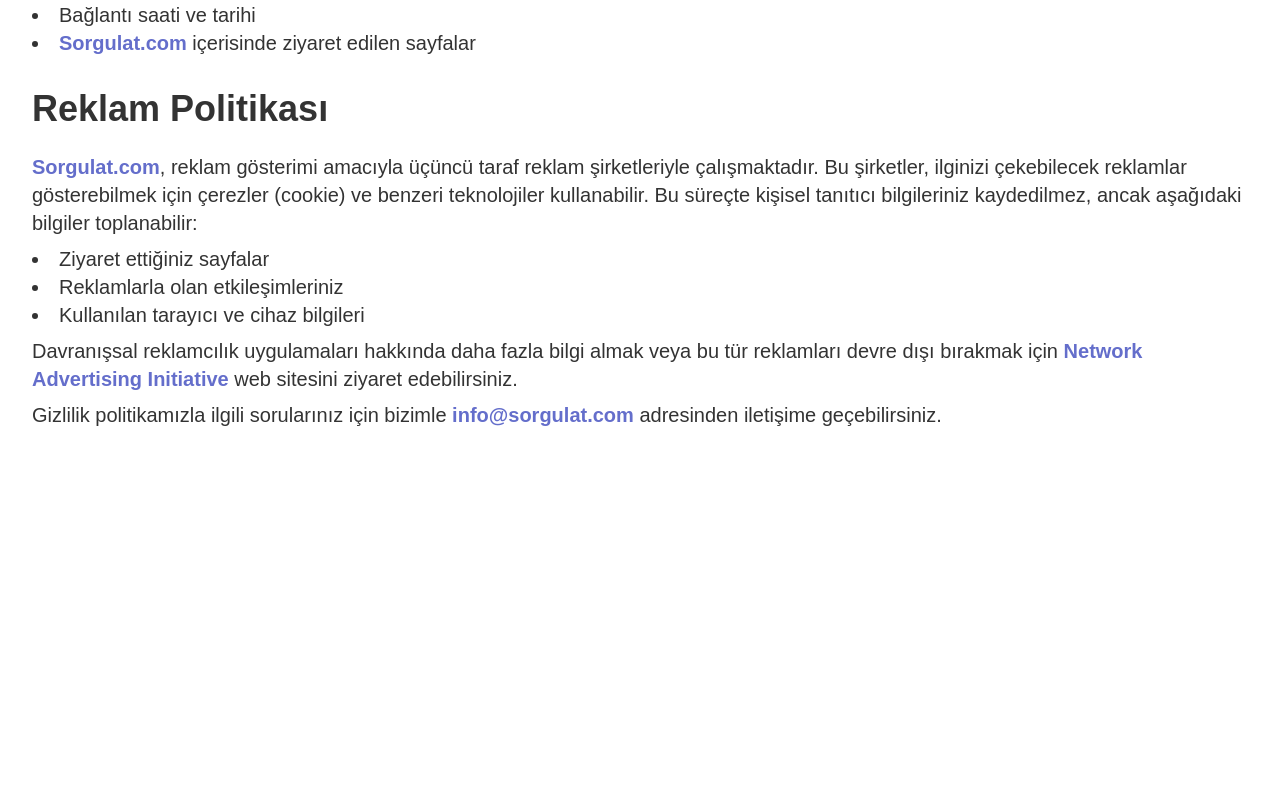
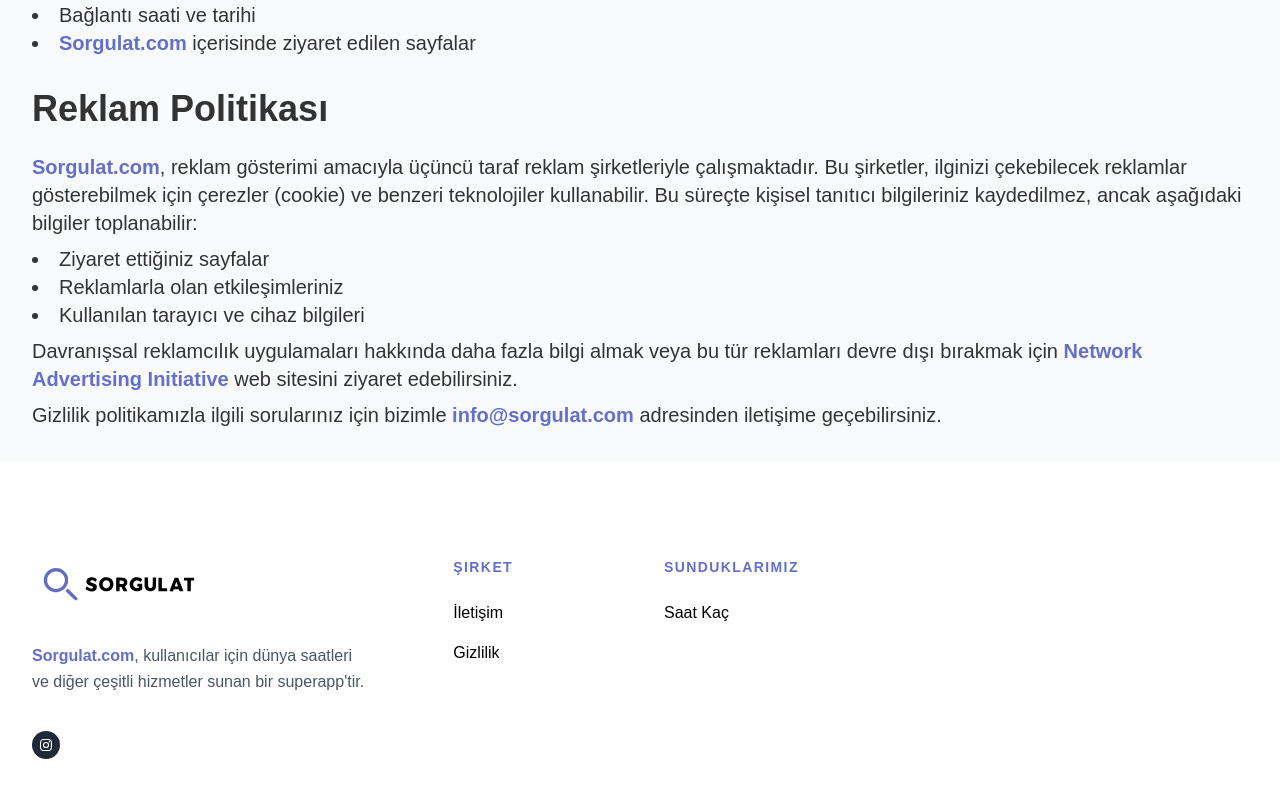
Before and after one commit to malikozturkk/sorgulat-superapp, a Next.js app: page /gizlilik in a window 1280 px wide. Shown: the part 546-1344 px from the top of the page. Before the commit the page ends 1007 px from the top, so only its background shows below. Built offline with nearby package versions, Linux system fonts and the light colour scheme; no server answers.

Commit message:
feat: add footer

```diff
--- a/src/app/gizlilik/page.tsx
+++ b/src/app/gizlilik/page.tsx
@@ -10,27 +10,27 @@
             <div className="px-4 mx-auto max-w-7xl sm:px-6 lg:px-8 flex flex-col gap-4 pb-4 md:pb-8 md:gap-8">
                 <div className='flex flex-col gap-1 md:gap-2'>
                     <h1 className="text-2xl md:text-4xl font-extrabold mb-2 md:mb-4">Kullanım Şartları</h1>
-                    <p className="text-sm md:text-xl"><Link className='text-primary font-bold hover:opacity-80 duration-150' href="https://sorgulat.com">Sorgulat.com</Link>, kullanıcılara dünya saatleri ve diğer çeşitli hizmetler sunan bir superapp'tir.</p>
+                    <p className="text-sm md:text-xl"><Link className='text-primary font-bold hover:opacity-80 duration-150' href="/">Sorgulat.com</Link>, kullanıcılara dünya saatleri ve diğer çeşitli hizmetler sunan bir superapp'tir.</p>
                     <ul className="list-inside list-disc text-sm md:text-xl">
-                        <li><Link className='text-primary font-bold hover:opacity-80 duration-150' href="https://sorgulat.com">Sorgulat.com</Link> yalnızca bireysel kullanım için tasarlanmıştır. Otomatik yenileme, metin veya uygulamalar içinden doğrudan erişim yasaktır.</li>
-                        <li>Eğer uygulamanız için zaman senkronizasyonuna veya diğer verilerimize erişime ihtiyacınız varsa, lütfen bizimle <Link className='text-primary font-bold hover:opacity-80 duration-150' href="https://sorgulat.com/iletisim" target='_blank'>iletişime</Link> geçerek API kullanımı hakkında bilgi alın.</li>
+                        <li><Link className='text-primary font-bold hover:opacity-80 duration-150' href="/">Sorgulat.com</Link> yalnızca bireysel kullanım için tasarlanmıştır. Otomatik yenileme, metin veya uygulamalar içinden doğrudan erişim yasaktır.</li>
+                        <li>Eğer uygulamanız için zaman senkronizasyonuna veya diğer verilerimize erişime ihtiyacınız varsa, lütfen bizimle <Link className='text-primary font-bold hover:opacity-80 duration-150' href="/iletisim" target='_blank'>iletişime</Link> geçerek API kullanımı hakkında bilgi alın.</li>
                         <li>Siteyi kullanarak, bu kullanım Şartlarını kabul etmiş sayılırsınız.</li>
                     </ul>
                 </div>
 
                 <div className='flex flex-col gap-1 md:gap-2'>
                     <h1 className="text-2xl md:text-4xl font-extrabold mb-2 md:mb-4">Gizlilik Politikası</h1>
-                    <p className="text-sm md:text-xl"><Link className='text-primary font-bold hover:opacity-80 duration-150' href="https://sorgulat.com">Sorgulat.com</Link>, kullanıcıların kişisel bilgilerini toplamamaktadır. Ancak, istatistiksel analiz yapmak ve hizmet kalitesini arttırmak amacıyla teknik bilgiler kaydedilmektedir. Bu bilgiler şunları içerebilir:</p>
+                    <p className="text-sm md:text-xl"><Link className='text-primary font-bold hover:opacity-80 duration-150' href="/">Sorgulat.com</Link>, kullanıcıların kişisel bilgilerini toplamamaktadır. Ancak, istatistiksel analiz yapmak ve hizmet kalitesini arttırmak amacıyla teknik bilgiler kaydedilmektedir. Bu bilgiler şunları içerebilir:</p>
                     <ul className="list-inside list-disc text-sm md:text-xl">
                         <li>Tarayıcı türü ve versiyonu</li>
                         <li>Bağlantı saati ve tarihi</li>
-                        <li><Link className='text-primary font-bold hover:opacity-80 duration-150' href="https://sorgulat.com">Sorgulat.com</Link> içerisinde ziyaret edilen sayfalar</li>
+                        <li><Link className='text-primary font-bold hover:opacity-80 duration-150' href="/">Sorgulat.com</Link> içerisinde ziyaret edilen sayfalar</li>
                     </ul>
                 </div>
 
                 <div className='flex flex-col gap-1 md:gap-2'>
                     <h1 className="text-2xl md:text-4xl font-extrabold mb-2 md:mb-4">Reklam Politikası</h1>
-                    <p className="text-sm md:text-xl"><Link className='text-primary font-bold hover:opacity-80 duration-150' href="https://sorgulat.com">Sorgulat.com</Link>, reklam gösterimi amacıyla üçüncü taraf reklam şirketleriyle çalışmaktadır. Bu şirketler, ilginizi çekebilecek reklamlar gösterebilmek için çerezler (cookie) ve benzeri teknolojiler kullanabilir. Bu süreçte kişisel tanıtıcı bilgileriniz kaydedilmez, ancak aşağıdaki bilgiler toplanabilir:</p>
+                    <p className="text-sm md:text-xl"><Link className='text-primary font-bold hover:opacity-80 duration-150' href="/">Sorgulat.com</Link>, reklam gösterimi amacıyla üçüncü taraf reklam şirketleriyle çalışmaktadır. Bu şirketler, ilginizi çekebilecek reklamlar gösterebilmek için çerezler (cookie) ve benzeri teknolojiler kullanabilir. Bu süreçte kişisel tanıtıcı bilgileriniz kaydedilmez, ancak aşağıdaki bilgiler toplanabilir:</p>
                     <ul className="list-inside list-disc text-sm md:text-xl">
                         <li>Ziyaret ettiğiniz sayfalar</li>
                         <li>Reklamlarla olan etkileşimleriniz</li>
--- a/src/app/globals.css
+++ b/src/app/globals.css
@@ -4,6 +4,7 @@
 
 body {
   color: #333;
+  background: #f9fafb;
   cursor: pointer;
   font-family: TimeTraveler, Arial, Helvetica, sans-serif
 }
--- a/src/app/iletisim/page.tsx
+++ b/src/app/iletisim/page.tsx
@@ -8,14 +8,13 @@
 export default async function Contact() {
     return (
         <div className="px-4 mx-auto max-w-7xl sm:px-6 lg:px-8 flex flex-col gap-1 pb-6 md:pb-12 md:gap-2">
-
             <h1 className='text-2xl md:text-4xl font-extrabold mb-4 md:mb-6'>
                 <Link className='text-primary font-bold hover:opacity-80 duration-150' href="mailto:info@sorgulat.com">
                     Sorgulat.com
                 </Link>{' '}ile iletişime geçin
             </h1>
             <p className="text-sm md:text-lg leading-relaxed">
-                <Link className='text-primary font-bold hover:opacity-80 duration-150' href="https://sorgulat.com">
+                <Link className='text-primary font-bold hover:opacity-80 duration-150' href="/">
                     Sorgulat.com
                 </Link>{' '}hakkında düşüncelerinizi bizimle paylaşın! Platformumuzla ilgili önerileriniz, şikayetleriniz veya sorularınız varsa bizimle iletişime geçmekten çekinmeyin.
             </p>
@@ -26,10 +25,28 @@
                         E-posta: <Link className='text-primary font-bold hover:opacity-80 duration-150' href="mailto:info@sorgulat.com">info@sorgulat.com</Link>
                     </li>
                     <li>
-                        Web Sitesi: <Link className='text-primary font-bold hover:opacity-80 duration-150' href="https://sorgulat.com">sorgulat.com</Link>
+                        Web Sitesi: <Link className='text-primary font-bold hover:opacity-80 duration-150' href="/">sorgulat.com</Link>
                     </li>
-                    <li>
-                        Sosyal Medya: <span className='text-gray-600'>Yakında!</span>
+                    <li className='list-none flex items-center gap-2'>
+                        <h3>Sosyal Medya:</h3>
+                        <a
+                        target="_blank"
+                        title="Sorgulat - Instagram"
+                        className="flex items-center justify-center text-white transition-all duration-200 bg-[#1f2937] rounded-full w-7 h-7 hover:bg-red focus:bg-red"
+                        href="https://www.instagram.com/sorgulatcom/"
+                        rel="noopener noreferrer"
+                        >
+                        <svg
+                            className="w-4 h-4"
+                            xmlns="http://www.w3.org/2000/svg"
+                            viewBox="0 0 24 24"
+                            fill="currentColor"
+                        >
+                            <path d="M11.999 7.377a4.623 4.623 0 1 0 0 9.248 4.623 4.623 0 0 0 0-9.248zm0 7.627a3.004 3.004 0 1 1 0-6.008 3.004 3.004 0 0 1 0 6.008z"></path>
+                            <circle cx="16.806" cy="7.207" r="1.078"></circle>
+                            <path d="M20.533 6.111A4.605 4.605 0 0 0 17.9 3.479a6.606 6.606 0 0 0-2.186-.42c-.963-.042-1.268-.054-3.71-.054s-2.755 0-3.71.054a6.554 6.554 0 0 0-2.184.42 4.6 4.6 0 0 0-2.633 2.632 6.585 6.585 0 0 0-.419 2.186c-.043.962-.056 1.267-.056 3.71 0 2.442 0 2.753.056 3.71.015.748.156 1.486.419 2.187a4.61 4.61 0 0 0 2.634 2.632 6.584 6.584 0 0 0 2.185.45c.963.042 1.268.055 3.71.055s2.755 0 3.71-.055a6.615 6.615 0 0 0 2.186-.419 4.613 4.613 0 0 0 2.633-2.633c.263-.7.404-1.438.419-2.186.043-.962.056-1.267.056-3.71s0-2.753-.056-3.71a6.581 6.581 0 0 0-.421-2.217zm-1.218 9.532a5.043 5.043 0 0 1-.311 1.688 2.987 2.987 0 0 1-1.712 1.711 4.985 4.985 0 0 1-1.67.311c-.95.044-1.218.055-3.654.055-2.438 0-2.687 0-3.655-.055a4.96 4.96 0 0 1-1.669-.311 2.985 2.985 0 0 1-1.719-1.711 5.08 5.08 0 0 1-.311-1.669c-.043-.95-.053-1.218-.053-3.654 0-2.437 0-2.686.053-3.655a5.038 5.038 0 0 1 .311-1.687c.305-.789.93-1.41 1.719-1.712a5.01 5.01 0 0 1 1.669-.311c.951-.043 1.218-.055 3.655-.055s2.687 0 3.654.055a4.96 4.96 0 0 1 1.67.311 2.991 2.991 0 0 1 1.712 1.712 5.08 5.08 0 0 1 .311 1.669c.043.951.054 1.218.054 3.655 0 2.436 0 2.698-.043 3.654h-.011z"></path>
+                        </svg>
+                        </a>
                     </li>
                 </ul>
             </div>
--- a/src/app/layout.tsx
+++ b/src/app/layout.tsx
@@ -3,6 +3,7 @@
 import Navbar from "@/components/Navbar";
 import { defaultMetadata, metadataConfig } from "./metadataConfig";
 import AdSense from "@/components/AdSense";
+import Footer from "@/components/Footer";
 
 export default function RootLayout({
   children,
@@ -17,6 +18,7 @@
       <body>
         <Navbar />
         {children}
+        <Footer />
       </body>
     </html >
   );
--- /dev/null
+++ b/src/components/Footer/index.tsx
@@ -0,0 +1,90 @@
+import Image from "next/image";
+import Link from "next/link";
+
+const Footer: React.FC = () => {
+  return (
+    <footer className="py-10 bg-white sm:pt-16 lg:pt-24">
+      <div className="px-4 mx-auto sm:px-6 lg:px-8 max-w-7xl">
+        <div className="grid grid-cols-2 md:col-span-3 lg:grid-cols-6 gap-y-16 gap-x-12">
+          <div className="col-span-2 md:col-span-3 lg:col-span-2 lg:pr-8">
+            <Link href="/" title="Logo" className="flex-shrink-0 flex font-semibold text-xl">
+              <Image src="/icons/logo.svg" width={173.5} height={58.5} alt="Sorgulat Logo" />
+            </Link>
+            <p className="text-base leading-relaxed text-[#4b5563] mt-7">
+              <Link className="text-primary font-bold hover:opacity-80 duration-150" href="/" aria-label="Visit Sorgulat Website">
+                Sorgulat.com
+              </Link>, kullanıcılar için dünya saatleri ve diğer çeşitli hizmetler sunan bir superapp'tir.
+            </p>
+            <ul className="flex items-center space-x-3 mt-9">
+              <li>
+              <Link
+                  target="_blank"
+                  title="Sorgulat - Instagram"
+                  className="flex items-center justify-center text-white transition-all duration-200 bg-[#1f2937] rounded-full w-7 h-7 hover:bg-red focus:bg-red"
+                  href="https://www.instagram.com/sorgulatcom/"
+                  rel="noopener noreferrer"
+                  aria-label="Sorgulat Instagram"
+                >
+                  <svg
+                    className="w-4 h-4"
+                    xmlns="http://www.w3.org/2000/svg"
+                    viewBox="0 0 24 24"
+                    fill="currentColor"
+                  >
+                    <path d="M11.999 7.377a4.623 4.623 0 1 0 0 9.248 4.623 4.623 0 0 0 0-9.248zm0 7.627a3.004 3.004 0 1 1 0-6.008 3.004 3.004 0 0 1 0 6.008z"></path>
+                    <circle cx="16.806" cy="7.207" r="1.078"></circle>
+                    <path d="M20.533 6.111A4.605 4.605 0 0 0 17.9 3.479a6.606 6.606 0 0 0-2.186-.42c-.963-.042-1.268-.054-3.71-.054s-2.755 0-3.71.054a6.554 6.554 0 0 0-2.184.42 4.6 4.6 0 0 0-2.633 2.632 6.585 6.585 0 0 0-.419 2.186c-.043.962-.056 1.267-.056 3.71 0 2.442 0 2.753.056 3.71.015.748.156 1.486.419 2.187a4.61 4.61 0 0 0 2.634 2.632 6.584 6.584 0 0 0 2.185.45c.963.042 1.268.055 3.71.055s2.755 0 3.71-.055a6.615 6.615 0 0 0 2.186-.419 4.613 4.613 0 0 0 2.633-2.633c.263-.7.404-1.438.419-2.186.043-.962.056-1.267.056-3.71s0-2.753-.056-3.71a6.581 6.581 0 0 0-.421-2.217zm-1.218 9.532a5.043 5.043 0 0 1-.311 1.688 2.987 2.987 0 0 1-1.712 1.711 4.985 4.985 0 0 1-1.67.311c-.95.044-1.218.055-3.654.055-2.438 0-2.687 0-3.655-.055a4.96 4.96 0 0 1-1.669-.311 2.985 2.985 0 0 1-1.719-1.711 5.08 5.08 0 0 1-.311-1.669c-.043-.95-.053-1.218-.053-3.654 0-2.437 0-2.686.053-3.655a5.038 5.038 0 0 1 .311-1.687c.305-.789.93-1.41 1.719-1.712a5.01 5.01 0 0 1 1.669-.311c.951-.043 1.218-.055 3.655-.055s2.687 0 3.654.055a4.96 4.96 0 0 1 1.67.311 2.991 2.991 0 0 1 1.712 1.712 5.08 5.08 0 0 1 .311 1.669c.043.951.054 1.218.054 3.655 0 2.436 0 2.698-.043 3.654h-.011z"></path>
+                  </svg>
+                </Link>
+              </li>
+            </ul>
+          </div>
+
+          <div>
+            <p className="text-sm font-semibold tracking-widest text-primary uppercase">Şirket</p>
+            <ul className="mt-6 space-y-4">
+              <li>
+                <Link
+                  title="İletişim"
+                  className="flex text-base text-black transition-all duration-200 hover:text-red focus:text-red"
+                  href="/iletisim"
+                  aria-label="Visit Contact Page"
+                >
+                  İletişim
+                </Link>
+              </li>
+              <li>
+                <Link
+                  title="Gizlilik"
+                  className="flex text-base text-black transition-all duration-200 hover:text-red focus:text-red"
+                  href="/gizlilik"
+                  aria-label="Visit Privacy Policy"
+                >
+                  Gizlilik
+                </Link>
+              </li>
+            </ul>
+          </div>
+
+          <div>
+            <p className="text-sm font-semibold tracking-widest text-primary uppercase">Sunduklarımız</p>
+            <ul className="mt-6 space-y-4">
+              <li>
+                <Link
+                  title="Saat Kaç"
+                  className="flex text-base text-black transition-all duration-200 hover:text-red focus:text-red"
+                  href="/saat-kac"
+                  aria-label="Visit Saat Kaç"
+                >
+                  Saat Kaç
+                </Link>
+              </li>
+            </ul>
+          </div>
+        </div>
+      </div>
+    </footer>
+  );
+};
+
+export default Footer;
```
